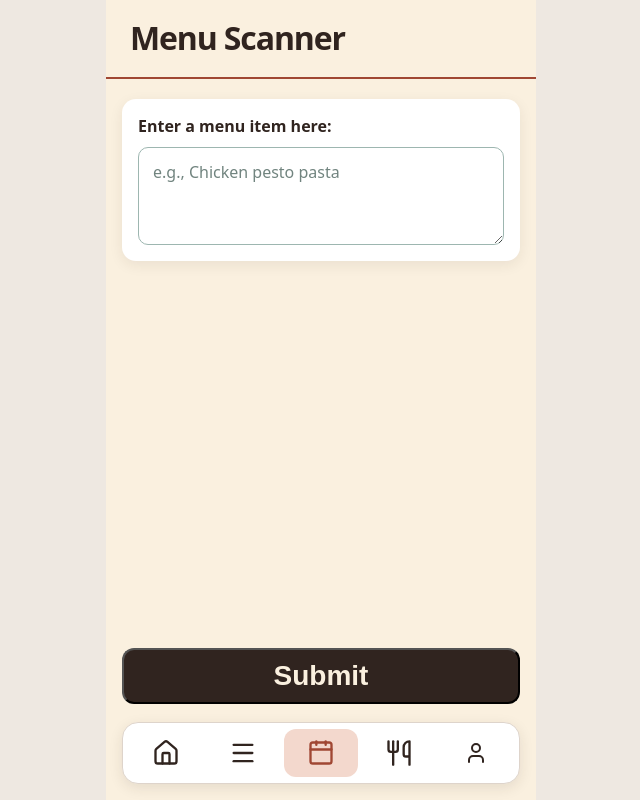
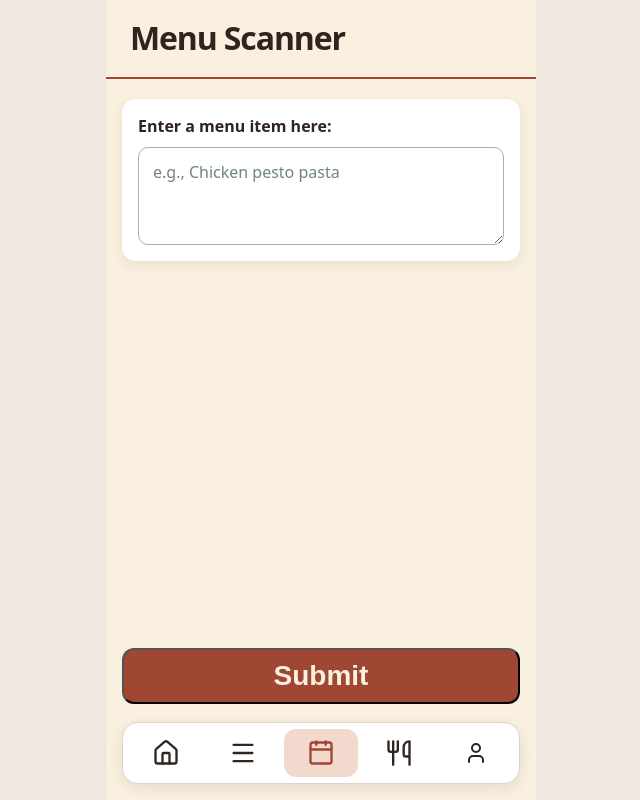
Before and after one commit to alecmstockman/allergy-app, a React (Vite) app in the folder src/allergy-app-web/: page / in a window 1280 px wide. Shown: the whole page, without its empty margins (319-959 px from the left). Built offline with nearby package versions, Linux system fonts and the light colour scheme.

Commit message:
update to submit button color

```diff
--- a/src/allergy-app-web/src/App.css
+++ b/src/allergy-app-web/src/App.css
@@ -120,7 +120,7 @@ body {
   font-size: 28px;
   font-weight: 600;
   color: var(--cream);
-  background: var(--espresso);
+  background: var(--terracotta);
 }
 
 .navigation-bar {
```
